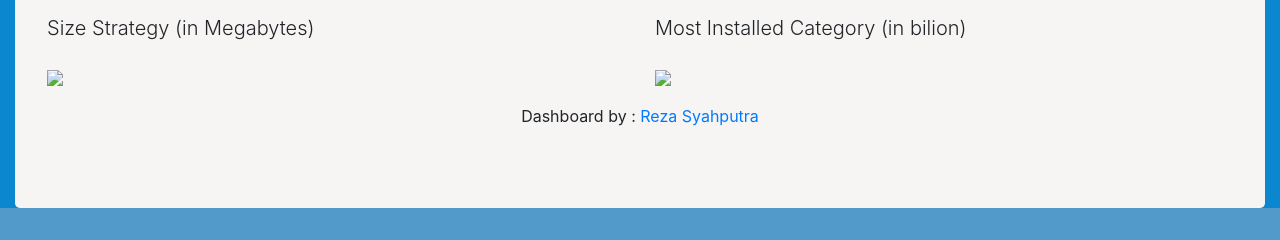
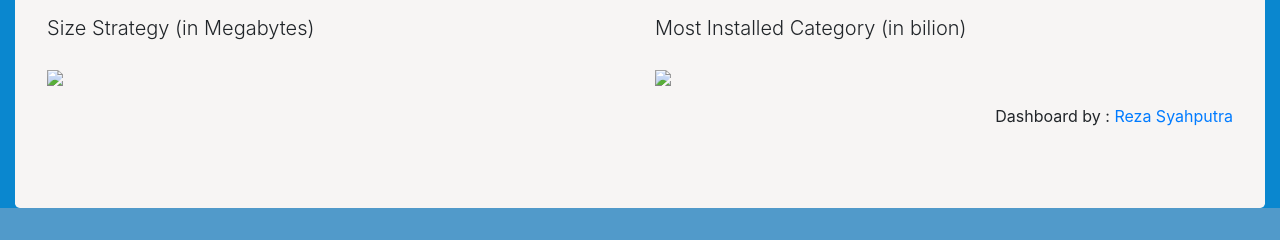
Before and after one commit to rezasputra/Google-Play-Store-Analytics, a Flask app: template templates/index.html in a window 1280 px wide. Shown: the part 990-1230 px from the top of the page. Run offline with Flask 2, Linux system fonts and the light colour scheme; the template is opened without the code that fills it, so the values that code supplies are empty; some libraries are stand-ins or nearby versions.

Commit message:
update index

```diff
--- a/templates/index.html
+++ b/templates/index.html
@@ -102,7 +102,7 @@
                     </div>
                 </div>
             </div>
-            <p style="text-align: center;">Dashboard by : <a href="https://olamonde.me/rezasyahputra">Reza Syahputra</a></p>
+            <p style="text-align: right;">Dashboard by : <a href="https://olamonde.me/rezasyahputra">Reza Syahputra</a></p>
         </div>
     </div>
 </div>
```
